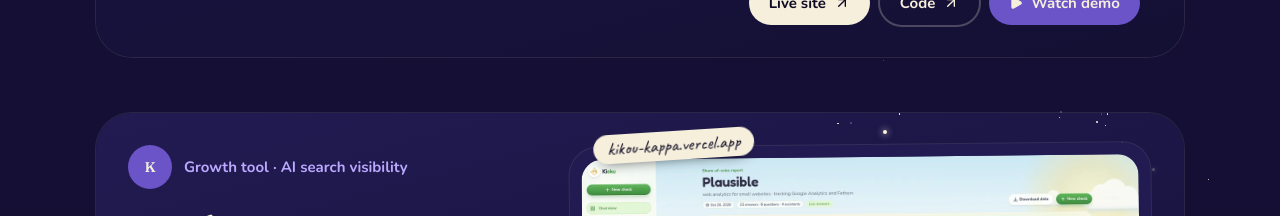
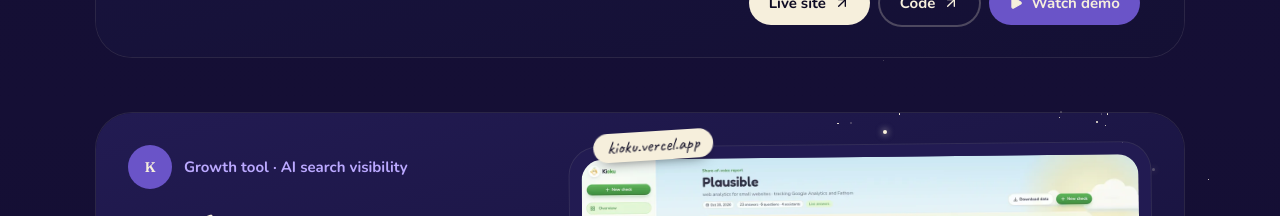
Before and after one commit to 114windd/portfolio, a Next.js app: page / in a window 1280 px wide. Shown: the part 6560-6776 px from the top of the page. Built offline with nearby package versions, Linux system fonts and the light colour scheme.

Commit message:
Point Kioku's Live site at kioku.vercel.app
That's Kioku's real address; kikou-kappa.vercel.app was a second
deployment of the same app.

Co-authored-by: koredeBNB <koredeBNB@users.noreply.github.com>

```diff
--- a/src/content/links.ts
+++ b/src/content/links.ts
@@ -7,7 +7,7 @@ export const PROJECT_URLS: Record<string, string> = {
   creatorScoutCode: "https://github.com/koredeBNB/creator-scout",
   reviewRadarLive: "https://competitor-review-radar.vercel.app",
   reviewRadarCode: "https://github.com/koredeBNB/competitor-review-radar",
-  kiokuLive: "https://kikou-kappa.vercel.app",
+  kiokuLive: "https://kioku.vercel.app",
   kiokuCode: "https://github.com/koredeBNB/kikou",
   saffLive: "https://saff-khutbah.vercel.app",
 };
```
Also changed, not shown: 1 other file (tests, documents, lock files or other folders).
